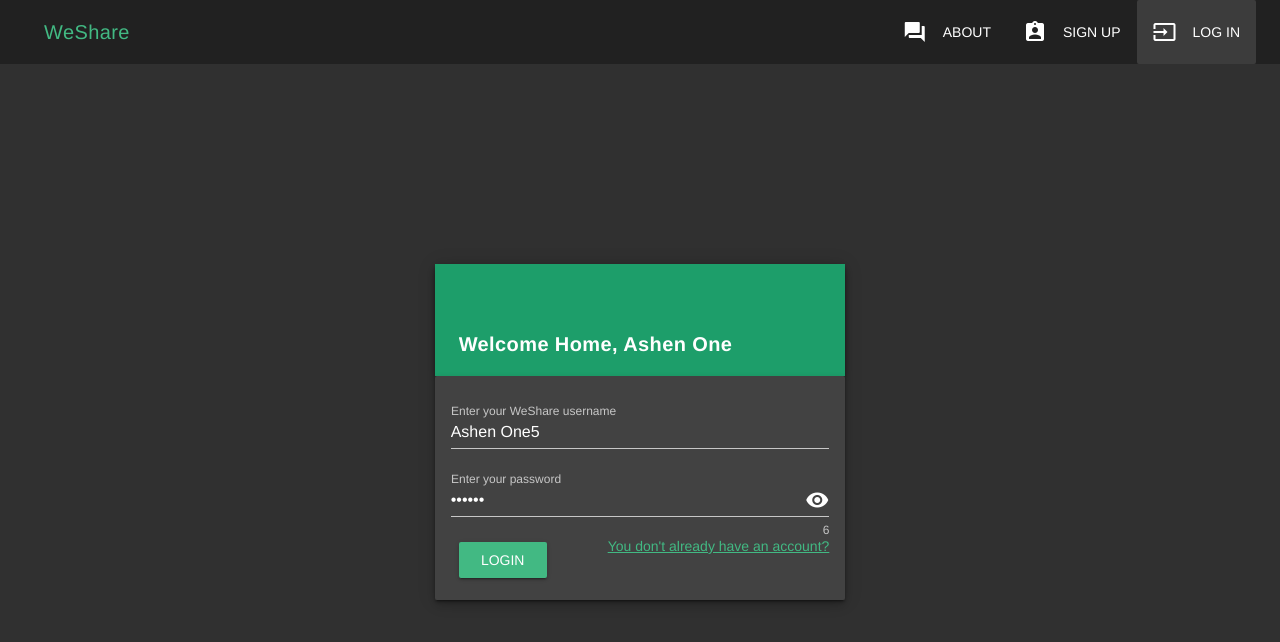
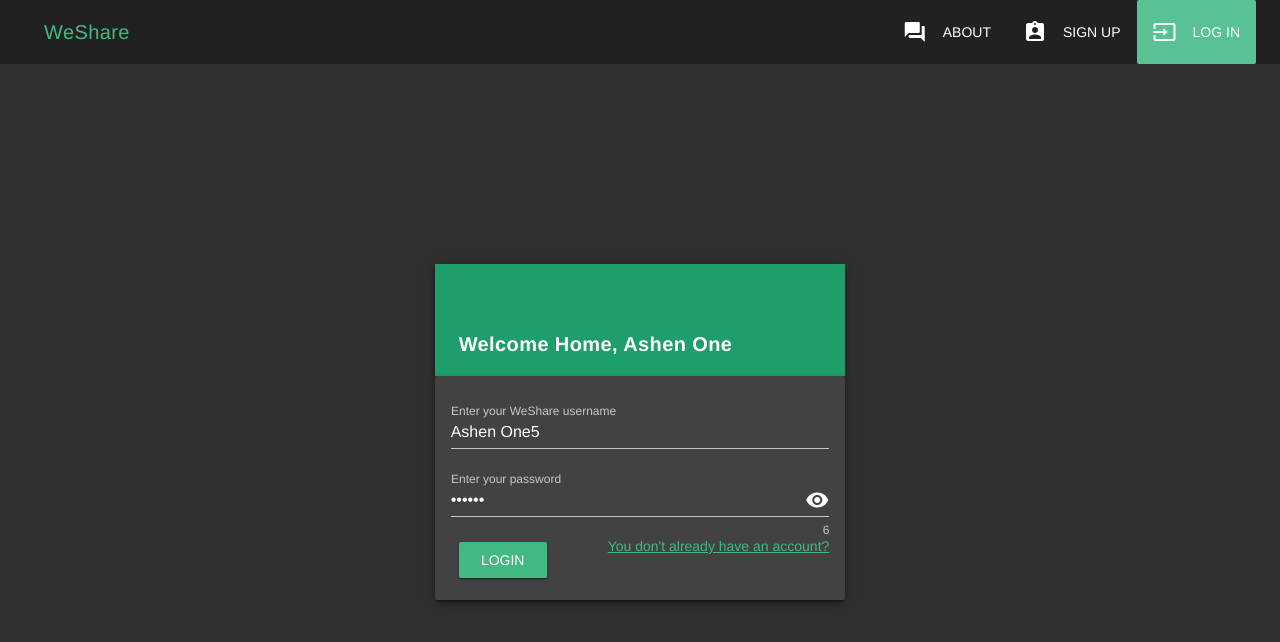
Before and after one commit to maxblanch/GLO-2005, a Vue app in the folder frontend/: page /#/login in a window 1280 px wide. Shown: the top 642 px of the page. Built offline with nearby package versions, Linux system fonts and the light colour scheme.

Commit message:
fixed error message color

```diff
--- a/frontend/src/App.vue
+++ b/frontend/src/App.vue
@@ -24,4 +24,11 @@ export default {
   color: #2c3e50;
   /*margin-top: 60px;*/
 }
+  .is-danger{
+    color: #42b983;
+  }
+
+  .v-btn--active{
+    background-color: #42b983;
+  }
 </style>
```
